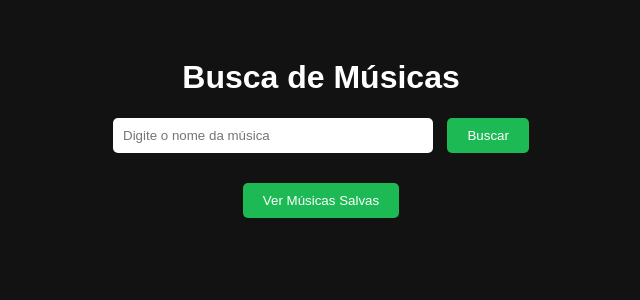
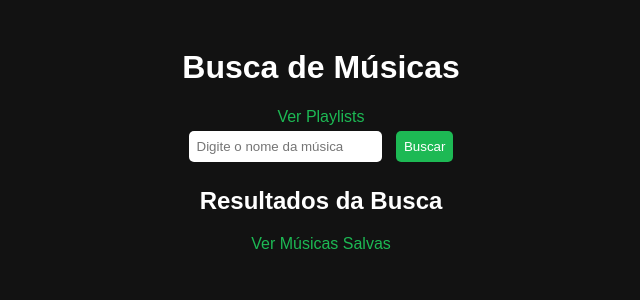
Before and after one commit to Alecsander2005/wsBackend-Fabrica25.2, a Django app: page / in a window 1280 px wide. Shown: the top 300 px of the page, without its empty margins (319-959 px from the left). Run offline with Django 5.2, Linux system fonts and the light colour scheme.

Commit message:
commit final do projeto

```diff
--- a/ProjetoMusicas/ProjetoMusicas/settings.py
+++ b/ProjetoMusicas/ProjetoMusicas/settings.py
@@ -78,7 +78,7 @@ DATABASES = {
         'ENGINE': 'django.db.backends.mysql',
         'NAME': 'projetomusicas',
         'USER': 'root',
-        'PASSWORD': '2005', # sua senha aqui
+        'PASSWORD': '', # sua senha aqui
         'HOST': 'localhost',
         'PORT': '3306',
     }
--- /dev/null
+++ b/ProjetoMusicas/app/templates/base.html
@@ -0,0 +1,46 @@
+<!DOCTYPE html>
+<html lang="pt-br">
+<head>
+    <meta charset="UTF-8">
+    <title>{% block title %}Meu Projeto Musicas{% endblock %}</title>
+    <style>
+        body {
+            font-family: Arial, sans-serif;
+            background:#121212;
+            color:#fff;
+            padding: 20px;
+            text-align: center;
+        }
+        input, select, button {
+            padding: 8px;
+            margin: 5px;
+            border-radius: 5px;
+            border: none;
+        }
+        button {
+            background: #1db954;
+            color: #fff;
+            cursor: pointer;
+        }
+        a {
+            color: #1db954;
+            text-decoration: none;
+        }
+        .musica {
+            background:#1e1e1e;
+            margin: 10px auto;
+            padding: 15px;
+            width: 500px;
+            border-radius: 8px;
+            text-align: left;
+        }
+        .mensagem {
+            color: #ff3c00;
+            margin: 15px 0;
+        }
+    </style>
+</head>
+<body>
+    {% block content %}{% endblock %}
+</body>
+</html>
--- a/ProjetoMusicas/app/templates/exibição_resultados/resultado.html
+++ b/ProjetoMusicas/app/templates/exibição_resultados/resultado.html
@@ -1,51 +1,30 @@
-<!DOCTYPE html>
-<html lang="pt-br">
-<head>
-    <meta charset="UTF-8">
-    <title>Busca de Músicas</title>
-    <style>
-        body { font-family: Arial; background:#121212; color:#fff; text-align:center; padding:30px; }
-        input[type="text"] { padding:10px; width:300px; border-radius:5px; border:none; margin-right:10px; }
-        input[type="submit"], button { padding:10px 20px; border:none; border-radius:5px; background:#1db954; color:white; cursor:pointer; }
-        .musica { background:#1e1e1e; margin:15px auto; padding:15px; width:500px; border-radius:8px; text-align:left; }
-        .mensagem { margin-top:20px; color:#ff3c00; }
-        h2 { margin:0; }
-        .botao-salvas { margin-top: 30px; display: inline-block; }
-    </style>
-</head>
-<body>
+{% extends "base.html" %}
+
+{% block title %}Busca de Músicas{% endblock %}
+
+{% block content %}
 <h1>Busca de Músicas</h1>
 
-    <!-- Formulário de busca -->
+<a href="{% url 'listar_playlists' %}">Ver Playlists</a>
+
 <form method="get">
     <input type="text" name="nome" placeholder="Digite o nome da música" required>
-        <input type="submit" value="Buscar">
+    <button type="submit">Buscar</button>
 </form>
-
-    <!-- Botão para ver músicas salvas -->
-    <div class="botao-salvas">
-        <a href="{% url 'musicas_salvas' %}">
-            <button type="button">Ver Músicas Salvas</button>
-        </a>
-    </div>
 
 {% if mensagem %}
     <p class="mensagem">{{ mensagem }}</p>
 {% endif %}
 
-    {% if musicas %}
-        <h2 style="margin-top: 30px;">Resultados da Busca</h2>
-    {% endif %}
-
+<h2>Resultados da Busca</h2>
 {% for musica in musicas %}
     <div class="musica">
         <h3>{{ musica.titulo }}</h3>
         <p>Artista: {{ musica.artista }}</p>
         <p>Álbum: {{ musica.album }}</p>
-            <p><a href="{{ musica.link }}" target="_blank" style="color:#1db954;">Ouvir no Deezer</a></p>
+        <p><a href="{{ musica.link }}" target="_blank">Ouvir no Deezer</a></p>
 
-            <!-- Form para salvar música -->
-            <form action="{% url 'salvar_musica' %}" method="post">
+        <form method="post" action="{% url 'salvar_musica' %}">
             {% csrf_token %}
             <input type="hidden" name="titulo" value="{{ musica.titulo }}">
             <input type="hidden" name="artista" value="{{ musica.artista }}">
@@ -53,7 +32,23 @@
             <input type="hidden" name="link" value="{{ musica.link }}">
             <button type="submit">Salvar Música</button>
         </form>
+
+        <form method="post" action="{% url 'adicionar_musica_busca' %}">
+            {% csrf_token %}
+            <input type="hidden" name="musica_titulo" value="{{ musica.titulo }}">
+            <input type="hidden" name="musica_artista" value="{{ musica.artista }}">
+            <input type="hidden" name="musica_album" value="{{ musica.album }}">
+            <input type="hidden" name="musica_link" value="{{ musica.link }}">
+            <select name="playlist_id" required>
+                <option value="">Escolha uma playlist</option>
+                {% for playlist in playlists %}
+                    <option value="{{ playlist.id }}">{{ playlist.nome }}</option>
+                {% endfor %}
+            </select>
+            <button type="submit">Adicionar à Playlist</button>
+        </form>
     </div>
 {% endfor %}
-</body>
-</html>
+
+<a href="{% url 'musicas_salvas' %}">Ver Músicas Salvas</a>
+{% endblock %}
--- a/ProjetoMusicas/app/urls.py
+++ b/ProjetoMusicas/app/urls.py
@@ -3,10 +3,17 @@ from . import views
 
 urlpatterns = [
     path('', views.nome_musica, name='musicas_home'),
-    path('api/', views.nome_musica, name='nome_musica_api'),
-    path('salvar/', views.salvar_musica, name='salvar_musica'),
-    path('excluir/<int:musica_id>/', views.excluir_musica, name='excluir_musica'),
+    path('musicas-salvas/', views.musicas_salvas, name='musicas_salvas'),
+    path('salvar-musica/', views.salvar_musica, name='salvar_musica'),
+    path('excluir-musica/<int:musica_id>/', views.excluir_musica, name='excluir_musica'),
 
-    # ✅ Nova rota para visualizar as músicas salvas
-    path('salvas/', views.musicas_salvas, name='musicas_salvas'),
+    # Playlists
+    path('playlists/', views.listar_playlists, name='listar_playlists'),
+    path('playlists/criar/', views.criar_playlist, name='criar_playlist'),
+    path('playlists/<int:playlist_id>/', views.detalhes_playlist, name='detalhes_playlist'),
+    path('playlists/<int:playlist_id>/adicionar/<int:musica_id>/', views.adicionar_musica_playlist, name='adicionar_musica_playlist'),
+    path('playlists/<int:playlist_id>/remover/<int:musica_id>/', views.remover_musica_playlist, name='remover_musica_playlist'),
+
+    # Adicionar música direto da busca
+    path('adicionar-musica-busca/', views.adicionar_musica_busca, name='adicionar_musica_busca'),
 ]
--- a/ProjetoMusicas/app/views.py
+++ b/ProjetoMusicas/app/views.py
@@ -1,11 +1,12 @@
 from django.shortcuts import render, redirect, get_object_or_404
-from django.http import JsonResponse
-from .models import MusicaFavorita
+from .models import MusicaFavorita, Playlist, MusicaNaPlaylist
 import requests
 import urllib.parse
 
+# ==========================
+#       MÚSICAS
+# ==========================
 
-# Página de busca de músicas
 def nome_musica(request):
     nome = request.GET.get('nome', '').strip()
     musicas = []
@@ -36,13 +37,15 @@ def nome_musica(request):
     elif request.GET.get('nome') == '':
         mensagem = 'Digite o nome de uma música.'
 
+    playlists = Playlist.objects.all()  # Para permitir adicionar músicas a playlists
+
     return render(request, 'exibição_resultados/resultado.html', {
         'musicas': musicas,
-        'mensagem': mensagem
+        'mensagem': mensagem,
+        'playlists': playlists
     })
 
 
-# Salvar música no banco
 def salvar_musica(request):
     if request.method == 'POST':
         titulo = request.POST.get('titulo')
@@ -51,24 +54,91 @@ def salvar_musica(request):
         link = request.POST.get('link')
 
         if titulo and artista:
-            MusicaFavorita.objects.create(
+            MusicaFavorita.objects.get_or_create(
                 titulo=titulo,
                 artista=artista,
-                album=album,
-                link=link
+                defaults={'album': album, 'link': link}
             )
 
     return redirect('musicas_home')
 
 
-# Excluir música salva
 def excluir_musica(request, musica_id):
     musica = get_object_or_404(MusicaFavorita, id=musica_id)
     musica.delete()
     return redirect('musicas_salvas')
 
 
-# Página separada com músicas salvas
 def musicas_salvas(request):
     favoritas = MusicaFavorita.objects.all()
     return render(request, 'musicas/musicas_salvas.html', {'favoritas': favoritas})
+
+
+# ==========================
+#       PLAYLISTS
+# ==========================
+
+def listar_playlists(request):
+    playlists = Playlist.objects.all()
+    return render(request, 'playlist/lista.html', {'playlists': playlists})
+
+
+def criar_playlist(request):
+    if request.method == 'POST':
+        nome = request.POST.get('nome')
+        descricao = request.POST.get('descricao', '')
+        if nome:
+            Playlist.objects.create(nome=nome, descricao=descricao)
+        return redirect('listar_playlists')
+    return render(request, 'playlist/criar.html')
+
+
+def detalhes_playlist(request, playlist_id):
+    playlist = get_object_or_404(Playlist, id=playlist_id)
+    musicas_disponiveis = MusicaFavorita.objects.exclude(
+        id__in=playlist.musicas.values_list('musica_id', flat=True)
+    )
+    return render(request, 'playlist/detalhe.html', {
+        'playlist': playlist,
+        'musicas_disponiveis': musicas_disponiveis
+    })
+
+
+def adicionar_musica_playlist(request, playlist_id, musica_id):
+    playlist = get_object_or_404(Playlist, id=playlist_id)
+    musica = get_object_or_404(MusicaFavorita, id=musica_id)
+    MusicaNaPlaylist.objects.get_or_create(playlist=playlist, musica=musica)
+    return redirect(request.META.get('HTTP_REFERER', 'listar_playlists'))
+
+
+def remover_musica_playlist(request, playlist_id, musica_id):
+    playlist = get_object_or_404(Playlist, id=playlist_id)
+    musica = get_object_or_404(MusicaFavorita, id=musica_id)
+    MusicaNaPlaylist.objects.filter(playlist=playlist, musica=musica).delete()
+    return redirect(request.META.get('HTTP_REFERER', 'detalhes_playlist', playlist_id=playlist.id))
+
+
+# ==========================
+#   ADICIONAR MÚSICA DA BUSCA
+# ==========================
+
+def adicionar_musica_busca(request):
+    if request.method == 'POST':
+        playlist_id = request.POST.get('playlist_id')
+        titulo = request.POST.get('musica_titulo')
+        artista = request.POST.get('musica_artista')
+        album = request.POST.get('musica_album')
+        link = request.POST.get('musica_link')
+
+        # Salva a música no banco se ainda não existir
+        musica, created = MusicaFavorita.objects.get_or_create(
+            titulo=titulo,
+            artista=artista,
+            defaults={'album': album, 'link': link}
+        )
+
+        # Adiciona à playlist
+        playlist = get_object_or_404(Playlist, id=playlist_id)
+        MusicaNaPlaylist.objects.get_or_create(playlist=playlist, musica=musica)
+
+    return redirect(request.META.get('HTTP_REFERER', 'musicas_home'))
--- a/ProjetoMusicas/create_db_if_not_exists.py
+++ b/ProjetoMusicas/create_db_if_not_exists.py
@@ -2,7 +2,7 @@ import pymysql
 
 DB_NAME = 'projetomusicas'
 USER = 'root'
-PASSWORD = '2005' # sua senha aqui
+PASSWORD = '' # sua senha aqui
 HOST = 'localhost'
 
 # Conectar sem especificar banco
```
Also changed, not shown: ProjetoMusicas/app/models.py (+21 -0 lines), ProjetoMusicas/app/templates/playlist/criar.html (added, +14 -0 lines), ProjetoMusicas/app/templates/playlist/detalhe.html (added, +35 -0 lines), ProjetoMusicas/app/templates/playlist/lista.html (added, +20 -0 lines), ProjetoMusicas/app/migrations/0003_playlist_musicanaplaylist.py (added), README.md. Lines whose indentation alone changed are shown as unchanged.
